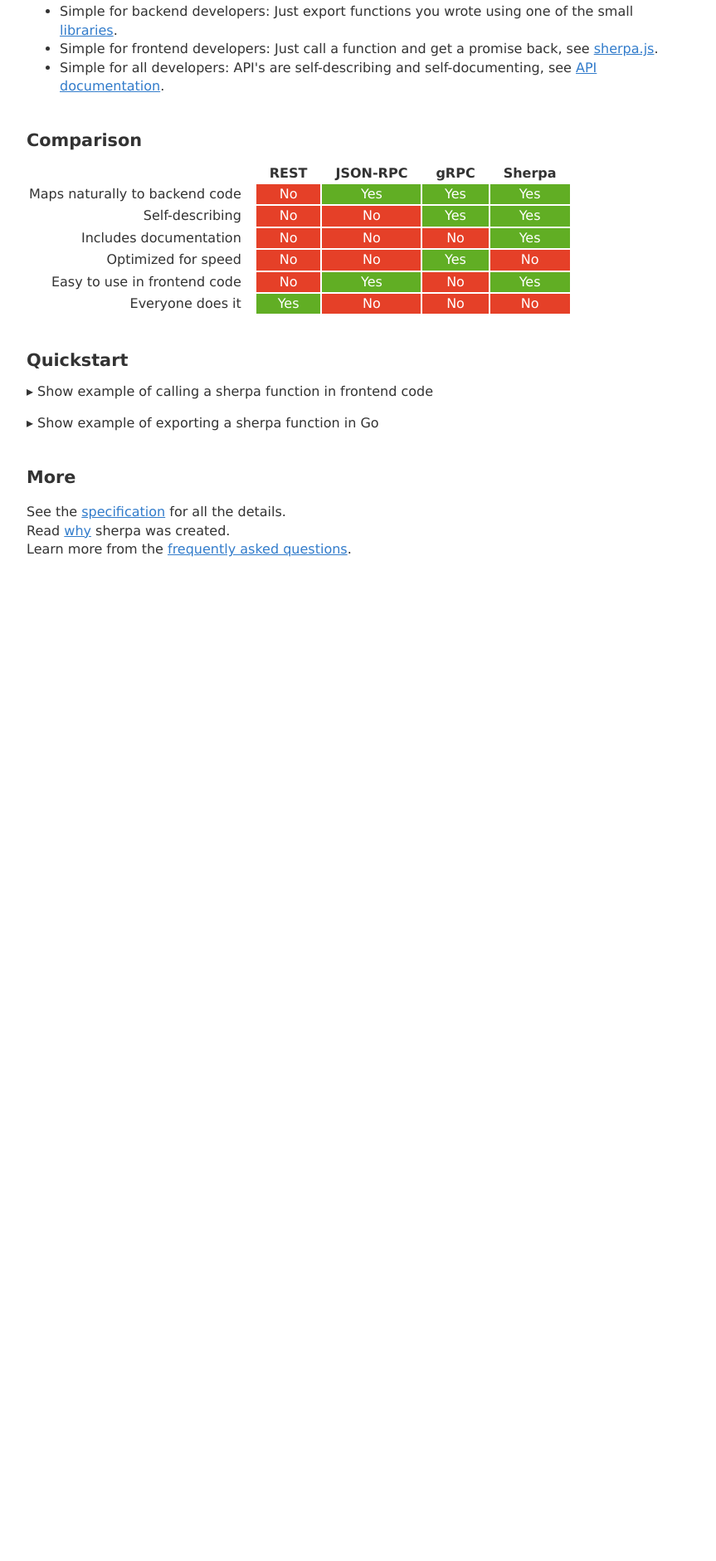
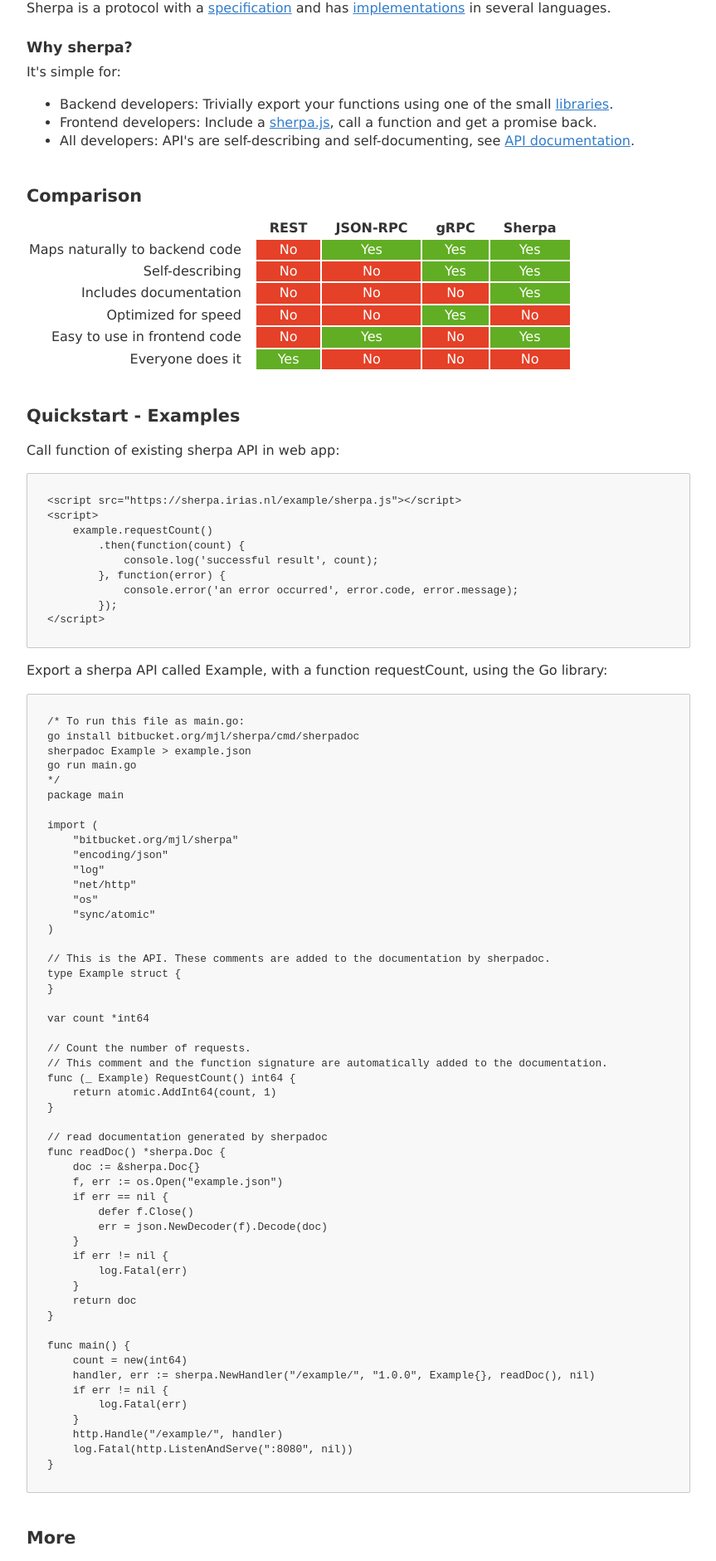
Before and after one commit to mjl-/sherpa-website, a plain HTML site: page index.html in a window 1280 px wide. Shown: the part 148-2029 px from the top of the page at 83% size, without its empty margins (208-1071 px from the left). Before the commit the page ends 873 px from the top, so only its background shows below. Drawn offline with Linux system fonts and the light colour scheme.

Commit message:
reorder pages, and tweak front page a bit

```diff
--- a/index.html
+++ b/index.html
@@ -16,18 +16,22 @@
 	<a class="active" href="./">Intro</a> |
 	<a href="apidocs/">API documentation</a> |
 	<a href="sherpajs/">sherpa.js</a> |
-	<a href="implementations/">Libraries</a> |
 	<a href="specification/">Specification</a> |
-	<a href="why/">Why</a> |
-	<a href="faq/">FAQ</a>
+	<a href="implementations/">Implementations</a> |
+	<a href="faq/">FAQ</a> |
+	<a href="why/">Why</a>
 </div>
 
-<h1 id="sherpa"><a href="#sherpa">Sherpa</a> - simple web api's for web apps</h1>
+<h1 id="sherpa"><a href="#sherpa">Sherpa</a> - simple web API's</h1>
 
+Sherpa is a protocol with a <a href="specification/">specification</a> and has <a href="implementations/">implementations</a> in several languages.
+
+<h2>Why sherpa?</h2>
+It's simple for:
 <ul>
-<li>Simple for backend developers: Just export functions you wrote using one of the small <a href="implementations/">libraries</a>.</li>
-<li>Simple for frontend developers: Just call a function and get a promise back, see <a href="sherpajs/">sherpa.js</a>.</li>
-<li>Simple for all developers: API's are self-describing and self-documenting, see <a href="apidocs/">API documentation</a>.</li>
+<li>Backend developers: Trivially export your functions using one of the small <a href="implementations/">libraries</a>.</li>
+<li>Frontend developers: Include a <a href="sherpajs/">sherpa.js</a>, call a function and get a promise back.</li>
+<li>All developers: API's are self-describing and self-documenting, see <a href="apidocs/">API documentation</a>.</li>
 </ul>
 
 <h1 id="comparison">Comparison</h1>
@@ -87,9 +91,9 @@
 	</tbody>
 </table>
 
-<h1 id="quickstart">Quickstart</h1>
-<span class="examplebutton" onclick="exampleFrontend.style.display = exampleFrontend.style.display !== 'block' ? 'block' : 'none'; event.preventDefault()">▸ Show example of calling a sherpa function in frontend code</span><br/>
-<code id="exampleFrontend" style="display:none"><pre>
+<h1 id="quickstart">Quickstart - Examples</h1>
+<p>Call function of existing sherpa API in web app:</p>
+<code><pre style="font-size:0.8rem">
 &lt;script src="https://sherpa.irias.nl/example/sherpa.js"&gt;&lt;/script&gt;
 &lt;script&gt;
     example.requestCount()
@@ -101,38 +105,66 @@
 &lt;/script&gt;
 </pre></code>
 
-<p><span class="examplebutton" onclick="exampleBackend.style.display = exampleBackend.style.display !== 'block' ? 'block' : 'none'; event.preventDefault()">▸ Show example of exporting a sherpa function in Go</span></p>
-<code id="exampleBackend" style="display:none"><pre>
-package main;
+<p>Export a sherpa API called Example, with a function requestCount, using the Go library:</p>
+<code><pre style="font-size:0.8rem">
+/* To run this file as main.go:
+go install bitbucket.org/mjl/sherpa/cmd/sherpadoc
+sherpadoc Example > example.json
+go run main.go
+*/
+package main
 
 import (
+    "bitbucket.org/mjl/sherpa"
+    "encoding/json"
+    "log"
     "net/http"
-    "bitbucket.org/mjl/sherpa"
+    "os"
+    "sync/atomic"
 )
 
-var count int64
-func RequestCount() int64 {
-    count += 1
-    return count
+// This is the API. These comments are added to the documentation by sherpadoc.
+type Example struct {
+}
+
+var count *int64
+
+// Count the number of requests.
+// This comment and the function signature are automatically added to the documentation.
+func (_ Example) RequestCount() int64 {
+    return atomic.AddInt64(count, 1)
+}
+
+// read documentation generated by sherpadoc
+func readDoc() *sherpa.Doc {
+    doc := &sherpa.Doc{}
+    f, err := os.Open("example.json")
+    if err == nil {
+        defer f.Close()
+        err = json.NewDecoder(f).Decode(doc)
+    }
+    if err != nil {
+        log.Fatal(err)
+    }
+    return doc
 }
 
 func main() {
-    functions := map[string]interface{}{
-        "requestCount": RequestCount,
+    count = new(int64)
+    handler, err := sherpa.NewHandler("/example/", "1.0.0", Example{}, readDoc(), nil)
+    if err != nil {
+        log.Fatal(err)
     }
-    api, _ := sherpa.NewHandler("http://localhost:8080/example/",
-        "example", "Example API", "0.0.1", functions)
-    http.Handle("/example/", http.StripPrefix("/example/", api))
-    http.ListenAndServe(":8080", nil)
+    http.Handle("/example/", handler)
+    log.Fatal(http.ListenAndServe(":8080", nil))
 }
 </pre></code>
 
 
 <h1 id="more">More</h1>
 <p>
-See the <a href="specification/">specification</a> for all the details.<br/>
-Read <a href="why/">why</a> sherpa was created.<br/>
-Learn more from the <a href="faq/">frequently asked questions</a>.
+Learn more from the <a href="faq/">frequently asked questions</a>.<br/>
+Read <a href="why/">why</a> sherpa was created.
 </p>
 	</body>
 </html>
```
Also changed, not shown: faq/index.html (+3 -3 lines), implementations/index.html (+3 -3 lines), sherpajs/index.html (+3 -3 lines), specification/index.html (+3 -3 lines), why/index.html (+3 -3 lines), 1 other file.
